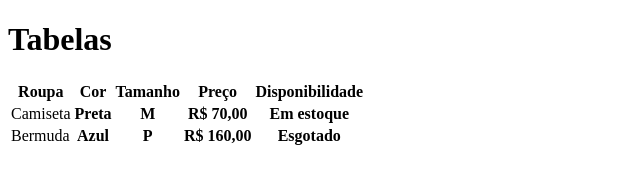
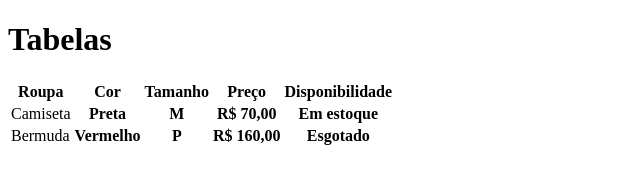
Before and after one commit to gustavomf1/aula-tabela, a plain HTML site: page index.html in a window 1280 px wide. Shown: the whole page, without its empty margins (0-640 px from the left). Drawn offline with Linux system fonts and the light colour scheme.

Commit message:
Trocado de azul para vermelho

```diff
--- a/index.html
+++ b/index.html
@@ -26,7 +26,7 @@
         </tr>
         <tr>
             <td>Bermuda</td>
-            <th>Azul</th>
+            <th>Vermelho</th>
             <th>P</th>
             <th>R$ 160,00</th>
             <th>Esgotado</th>
```
